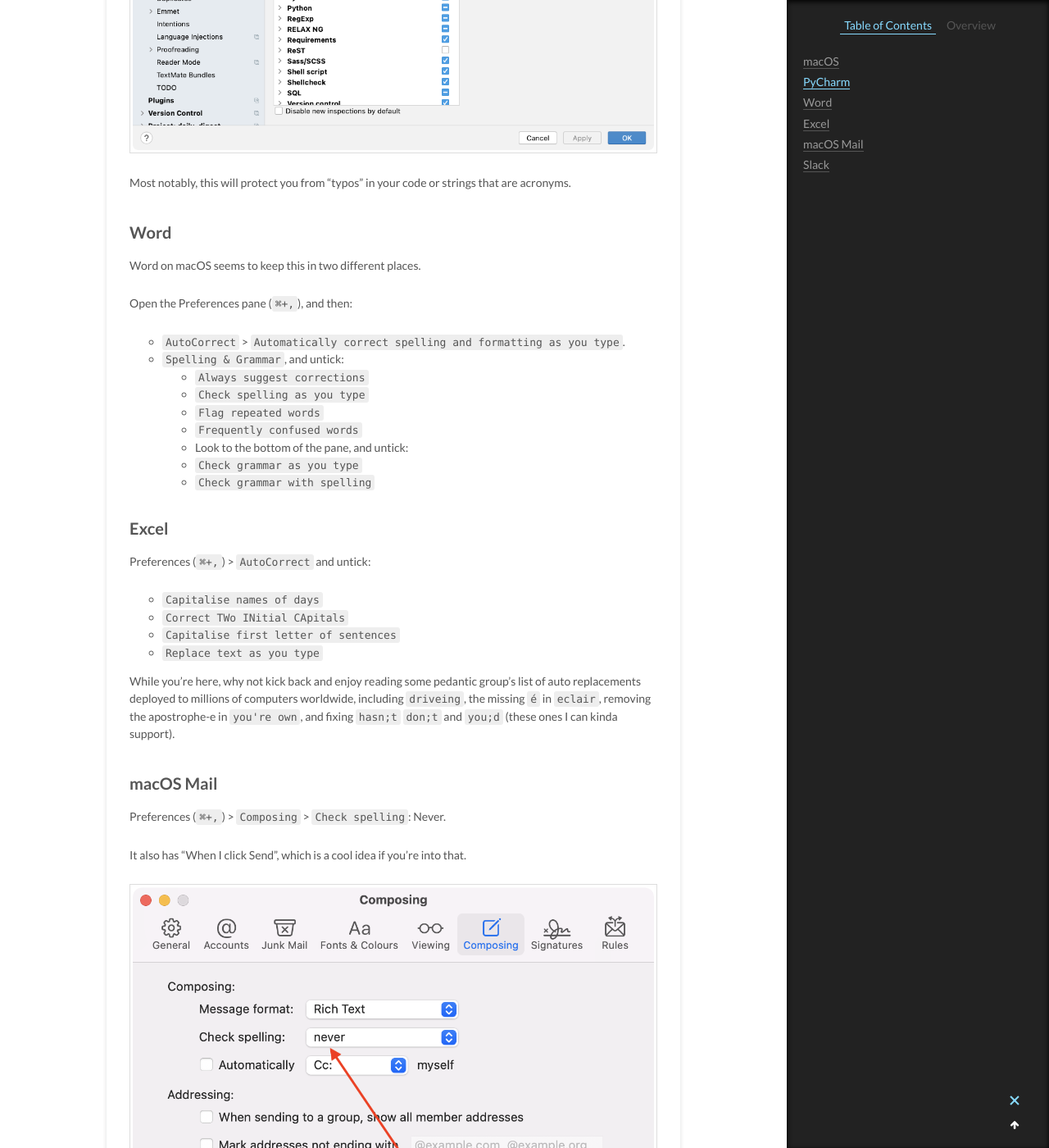
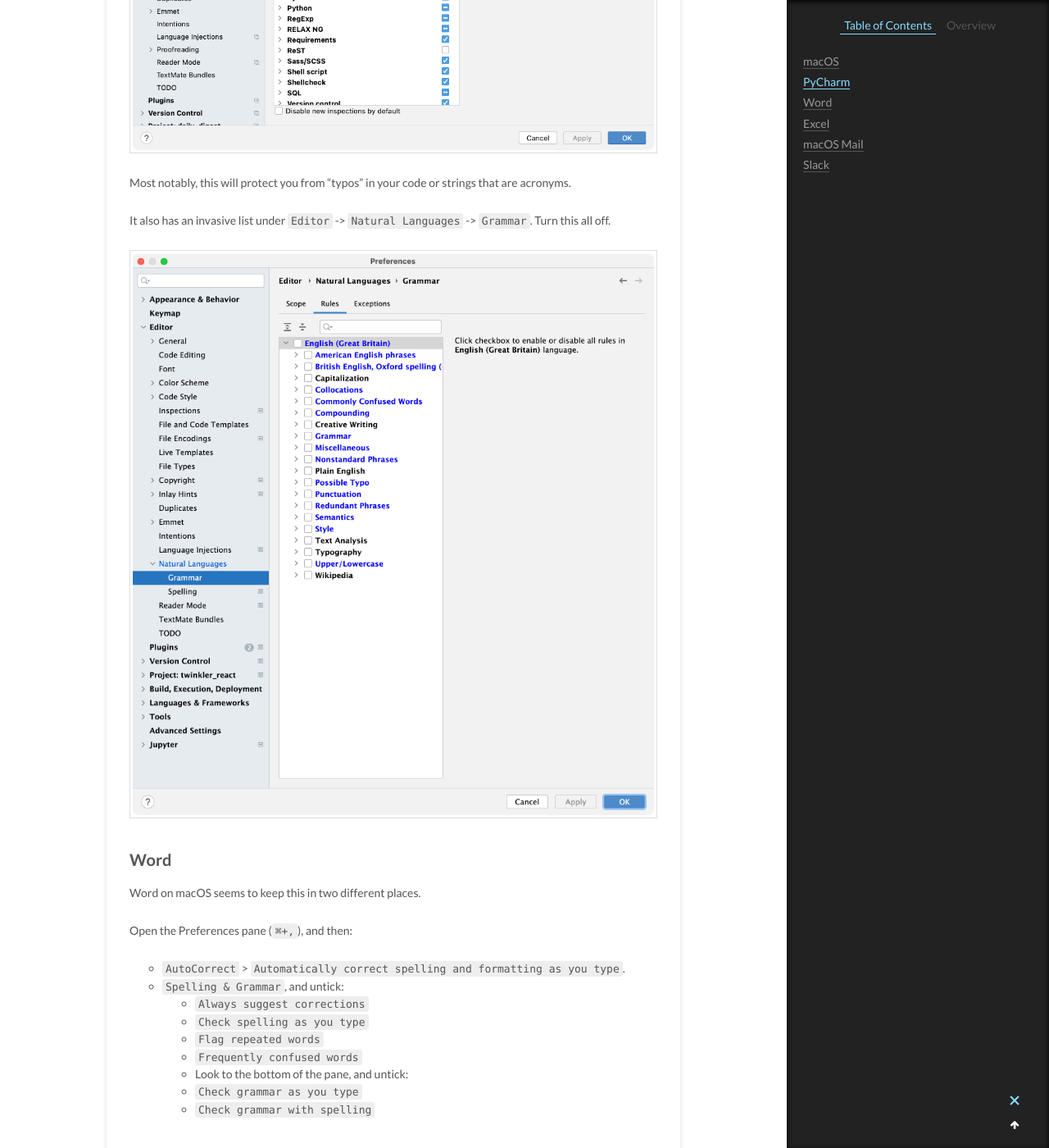
Before and after one commit to d-lord/d-lord.github.io, a Jekyll site: the page built from _posts/2020-12-21-autocorrect-everywhere.md, in a window 1280 px wide and 1400 px high, scrolled down 1294 px. Shown: the whole window at 82% size. Built offline with Jekyll 4.4.1, drawn with Linux system fonts in a browser that asks for light colours.

Commit message:
Autocorrect: disable cursed new grammar/style stuff

```diff
--- a/_posts/2020-12-21-autocorrect-everywhere.md
+++ b/_posts/2020-12-21-autocorrect-everywhere.md
@@ -32,6 +32,10 @@
 ![Screenshot of PyCharm's inspection settings with "Proofreading" highlighted.](/assets/images/PyCharm-proofreading.png)
 
 Most notably, this will protect you from "typos" in your code or strings that are acronyms.
+
+It also has an invasive list under `Editor` -> `Natural Languages` -> `Grammar`. Turn this all off.
+
+![Screenshot of the Natural Languages section.](/assets/images/PyCharm-NaturalLanguages.png)
 
 ## Word
 
```
Also changed, not shown: assets/images/PyCharm-NaturalLanguages.png (added).
